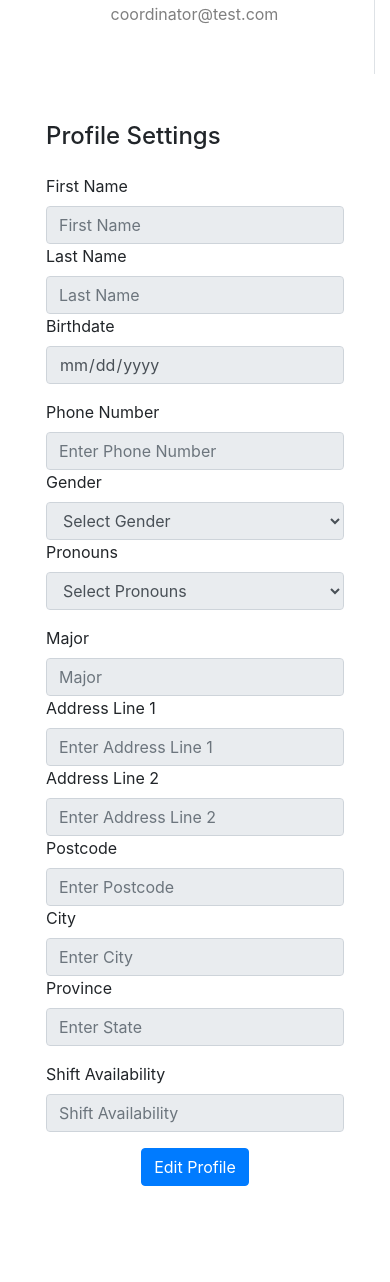
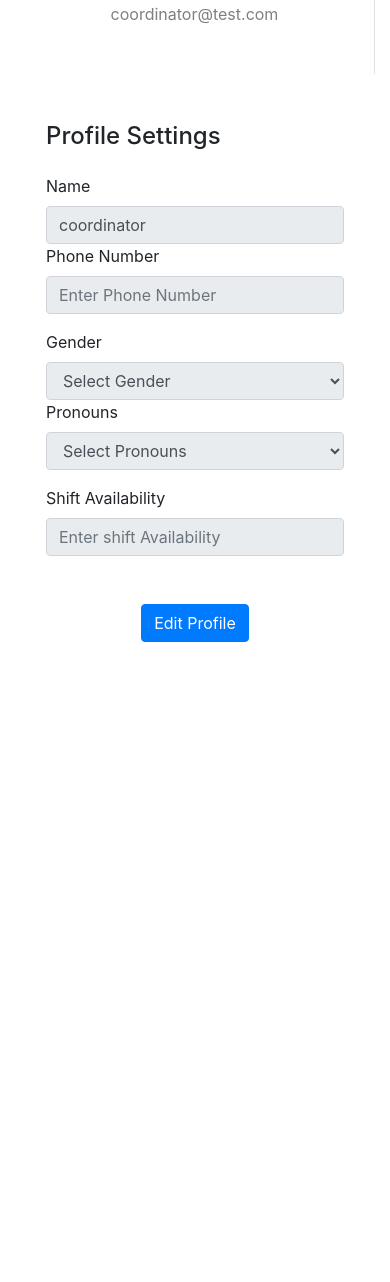
Before and after one commit to kylenmorris/ra-management-suite, a Flask app: page /profile in a window 390 px wide. Shown: the part 383-1665 px from the top of the page. After the commit the page ends 1025 px from the top, so only its background shows below. Run offline with Flask 3, Linux system fonts and the light colour scheme; a user stored in the database is signed in; some libraries are stand-ins or nearby versions.

Commit message:
Fixed all of Vivek's profile stuff, everything works now

```diff
--- a/RAManagementSuite/__init__.py
+++ b/RAManagementSuite/__init__.py
@@ -52,12 +52,12 @@ def initialize_database():
 
     if not userRepo.get_user_by_email("returner@test.com"):
         hashed_password = generate_password_hash("password")
-        db.session.add(User(name="admin", email="returner@test.com", password=hashed_password, role="RETURNER"))
+        db.session.add(User(name="returner", email="returner@test.com", password=hashed_password, role="RETURNER"))
         db.session.commit()
 
     if not userRepo.get_user_by_email("basic@test.com"):
         hashed_password = generate_password_hash("password")
-        db.session.add(User(name="admin", email="basic@test.com", password=hashed_password, role="BASIC"))
+        db.session.add(User(name="basic", email="basic@test.com", password=hashed_password, role="BASIC"))
         db.session.commit()
 
 
--- a/RAManagementSuite/templates/home/profile.html
+++ b/RAManagementSuite/templates/home/profile.html
@@ -6,117 +6,78 @@
         <div class="col-md-3 border-right">
             <div class="d-flex flex-column align-items-center text-center p-3 py-5">
                 <img class="rounded-circle mt-5" width="150px" src="https://st3.depositphotos.com/15648834/17930/v/600/depositphotos_179308454-stock-illustration-unknown-person-silhouette-glasses-profile.jpg">
-                <span class="font-weight-bold">{{ current_user.name }}</span>
-                <span class="text-black-50">{{ current_user.email }}</span><span> </span>
+                <span class="font-weight-bold">{{ user.name }}</span>
+                <span class="text-black-50">{{ user.email }}</span><span> </span>
             </div>
         </div>
         <div class="col-md-9">
+            <form method="POST" action="{{ url_for('home.profile') }}">
                 <div class="p-3 py-5">
                     <div class="d-flex justify-content-between align-items-center mb-3">
                         <h4 class="text-right">Profile Settings</h4>
                     </div>
                     <div class="row mt-2">
-                    <div class="col-md-4">
-                        <label class="labels">First Name</label>
-                        <input type="text" class="form-control" placeholder="First Name" value="" readonly>
+                        <div class="col-md-6">
+                            <label class="labels">Name</label>
+                            <input type="text" class="form-control"  name="name" placeholder="Name" value="{{ user.name }}" readonly>
                         </div>
-                    <div class="col-md-4">
-                        <label class="labels">Last Name</label>
-                        <input type="text" class="form-control" value="" placeholder="Last Name" readonly>
-                    </div>
-                    <div class="col-md-4">
-                        <label class="labels">Birthdate</label>
-                        <input type="date" class="form-control" value="" readonly>
+                        <div class="col-md-6">
+                            <label class="labels">Phone Number</label>
+                            <input type="text" class="form-control" name="phone_number" placeholder="Enter Phone Number" value="{{ profile.phone_number if profile.phone_number else '' }}" readonly>
                         </div>
                     </div>
-                <!-- Add additional fields here, keeping the 'readonly' attribute -->
+
                     <div class="row mt-3">
-                    <div class="col-md-4">
-                        <label class="labels">Phone Number</label>
-                        <input type="text" class="form-control" placeholder="Enter Phone Number" value="" readonly>
-                    </div>
-                    <div class="col-md-4">
+                        <div class="col-md-6">
                             <label class="labels">Gender</label>
-                        <select class="form-control" id="genderSelect" readonly>
+                            <select class="form-control" name="gender" id="genderSelect" readonly>
                                 <option value="" selected disabled>Select Gender</option>
-                            <option value="male">Male</option>
-                            <option value="female">Female</option>
-                            <option value="other">Other</option>
-                            <option value="prefer not to say">Prefer not to say</option>
+                                <option value="male" {% if profile.gender == 'male' %}selected{% endif %}>Male</option>
+                                <option value="female" {% if profile.gender == 'female' %}selected{% endif %}>Female</option>
+                                <option value="other" {% if profile.gender == 'other' %}selected{% endif %}>Other</option>
+                                <option value="prefer not to say" {% if profile.gender == 'prefer not to say' %}selected{% endif %}>Prefer not to say</option>
                             </select>
                         </div>
-
-                    <div class="col-md-4">
+                        <div class="col-md-6">
                             <label class="labels">Pronouns</label>
-                        <select class="form-control" readonly>
+                            <select class="form-control" name="pronouns" readonly>
                                 <option value="" selected disabled>Select Pronouns</option>
-                            <option value="he">He/Him</option>
-                            <option value="she">She/Her</option>
-                            <option value="they">They/Them</option>
+                                <option value="he" {% if profile.pronouns == 'he' %}selected{% endif %}>He/Him</option>
+                                <option value="she" {% if profile.pronouns == 'she' %}selected{% endif %}>She/Her</option>
+                                <option value="they" {% if profile.pronouns == 'they' %}selected{% endif %}>They/Them</option>
                             </select>
                         </div>
 
                     </div>
                     <div class="row mt-3">
                             <div class="col-md-6">
-                        <label class="labels">Major</label>
-                        <input type="text" class="form-control" placeholder="Major" value="" readonly>
-                    </div>
-                    <div class="col-md-12">
-                        <label class="labels">Address Line 1</label>
-                        <input type="text" class="form-control" placeholder="Enter Address Line 1" value="" readonly>
-                    </div>
-                    <div class="col-md-12">
-                        <label class="labels">Address Line 2</label>
-                        <input type="text" class="form-control" placeholder="Enter Address Line 2" value="" readonly>
-                    </div>
-                    <div class="col-md-12">
-                        <label class="labels">Postcode</label>
-                        <input type="text" class="form-control" placeholder="Enter Postcode" value="" readonly>
-                    </div>
-                    <div class="col-md-6">
-                        <label class="labels">City</label>
-                        <input type="text" class="form-control" placeholder="Enter City" value="" readonly>
-                    </div>
-                    <div class="col-md-6">
-                        <label class="labels">Province</label>
-                        <input type="text" class="form-control" placeholder="Enter State" value="" readonly>
+                                <label class="labels">Shift Availability</label>
+                                <input type="text" class="form-control" name="availability" placeholder="Enter shift Availability" value="{{ profile.availability if profile.availability else '' }}" readonly>
                             </div>
                         </div>
-                <div class="row mt-3">
-                    <div class="col-md-6">
-                        <label class="labels">Shift Availability</label>
-                        <input type="text" class="form-control" placeholder="Shift Availability" value="" readonly>
+                    {% if current_user.id == user.id %}
+                    <div class="mt-5 text-center">
+                        <button class="btn btn-primary profile-button" id="edit-profile-button" type="button">Edit Profile</button>
+                        <button class="btn btn-success profile-button" id="save-profile-button" type="submit" style="display: none;">Save Changes</button>
                     </div>
+                    {% endif %}
+
                 </div>
-                <div class="mt-3 text-center">
-                    <button class="btn btn-primary profile-button" id="edit-profile-button" type="button">Edit Profile</button>
-                </div>
-            </div>
+            </form>
         </div>
     </div>
 </div>
 
 <script>
-    // Get a reference to the "Edit Profile" button
     const editProfileButton = document.getElementById("edit-profile-button");
+    const saveProfileButton = document.getElementById("save-profile-button");
+    const editableFields = document.querySelectorAll(".form-control[readonly], select[readonly]");
 
-    // Get references to the input and select fields you want to make editable
-    const editableFields = document.querySelectorAll(".form-control[readonly], .select[readonly]");
-
-    // Function to toggle the "readonly" attribute on input and select fields and change button text
-    function toggleEditable() {
-        for (const field of editableFields) {
-            field.readOnly = !field.readOnly;
-        }
-
-        // Change the button text based on the readonly state
-        editProfileButton.innerText = editableFields[0].readOnly ? "Edit Profile" : "Save Changes";
-    }
-
-    // Add a click event listener to the "Edit Profile" button
-    editProfileButton.addEventListener("click", toggleEditable);
+    editProfileButton.addEventListener("click", () => {
+        editableFields.forEach(field => field.removeAttribute("readonly"));
+        editProfileButton.style.display = "none";
+        saveProfileButton.style.display = "block";
+    });
 </script>
 
-
 {% endblock %}
--- a/RAManagementSuite/templates/home/users.html
+++ b/RAManagementSuite/templates/home/users.html
@@ -16,7 +16,11 @@
         <tbody>
         {% for user in users %}
         <tr class="rows">
-            <td class="name">{{user['name']}}</td>
+            <td class="name">
+                <a href="{{ url_for('home.view_profile', user_id=user['id']) }}">
+                {{user['name']}}
+                </a>
+            </td>
             <td class="email">{{user['email']}}</td>
             {% if current_user.id != user['id'] %}
             <td class="role">
--- a/RAManagementSuite/views/home.py
+++ b/RAManagementSuite/views/home.py
@@ -14,12 +14,15 @@ from models import Event, UserRole, TaskPriority, User, TaskStatus, EventType
 from repos import announcementRepo, taskRepo
 from repos.eventRepo import create_event, get_all_events, update_event, delete_event
 
+from RAManagementSuite.repos.userRepo import update_user_profile, get_user_profile, get_user_by_id
+
 # from RAManagementSuite.repos.taskRepo import create_task, get_all_tasks, get_task_by_id, update_task
 
 home = Blueprint('home', __name__)
 
 
 @home.route('/')
+@login_required
 def index():
     current_page = 'home'
     announcements = announcementRepo.get_announcements()
@@ -28,6 +31,7 @@ def index():
 
 
 @home.route('/announcement')
+@login_required
 def announcement_page():
     current_page = 'announcement_page'
     announcements = announcementRepo.get_announcements()
@@ -35,6 +39,7 @@ def announcement_page():
 
 
 @home.route('/view/<int:announcement_id>')
+@login_required
 def announcement(announcement_id):
     current_page = 'announcement_page'
     announcement = announcementRepo.get_announcement(announcement_id)
@@ -42,6 +47,7 @@ def announcement(announcement_id):
 
 
 @home.route('/create', methods=('GET', 'POST'))
+@login_required
 def create():
     current_page = 'announcement_page'
     if request.method == 'POST':
@@ -57,6 +63,7 @@ def create():
 
 
 @home.route('/edit/<int:announcement_id>/', methods=('GET', 'POST'))
+@login_required
 def edit(announcement_id):
     current_page = 'announcement_page'
     announcement = announcementRepo.get_announcement(announcement_id)
@@ -74,16 +81,37 @@ def edit(announcement_id):
 
 
 @home.route('/delete/<int:announcement_id>/')
+@login_required
 def delete_announcement(announcement_id):
     announcementRepo.del_announcement(announcement_id)
     return redirect(url_for('home.announcement_page'))
 
 
-@home.route('/profile')
+@home.route('/profile', methods=['GET', 'POST'])
 @login_required
 def profile():
     current_page = 'Profile'
-    return render_template('home/profile.html', name=current_user.name, current_page=current_page)
+
+    if request.method == 'POST':
+        # Extract data from form and update the profile
+        name = request.form.get('name')
+        phone_number = request.form.get('phone_number')
+        gender = request.form.get('gender')
+        pronouns = request.form.get('pronouns')
+        availability = request.form.get('availability')
+        update_user_profile(current_user.id, name, phone_number, gender, pronouns, availability)
+
+    user_profile = get_user_profile(current_user.id)
+    return render_template('home/profile.html', user=current_user, profile=user_profile, current_page=current_page)
+
+
+@home.route('/profile/<int:user_id>')
+@login_required
+def view_profile(user_id):
+    current_page = 'Profile'
+    user = get_user_by_id(user_id)
+    profile = get_user_profile(user_id)
+    return render_template('home/profile.html', profile=profile,  current_page=current_page, user=user)
 
 
 @home.route('/events', methods=['GET', 'POST'])
@@ -323,6 +351,7 @@ def update_task_status_route(task_id):
 
 
 @home.app_template_filter('formatdatetime')
+@login_required
 def format_datetime_filter(value, format="%a %b %-d, %-I%p"):
     if value is None:
         return ""
```
Also changed, not shown: RAManagementSuite/models.py (+11 -1 lines), RAManagementSuite/repos/userRepo.py (+23 -1 lines), 1 other file. Lines whose indentation alone changed are shown as unchanged.
